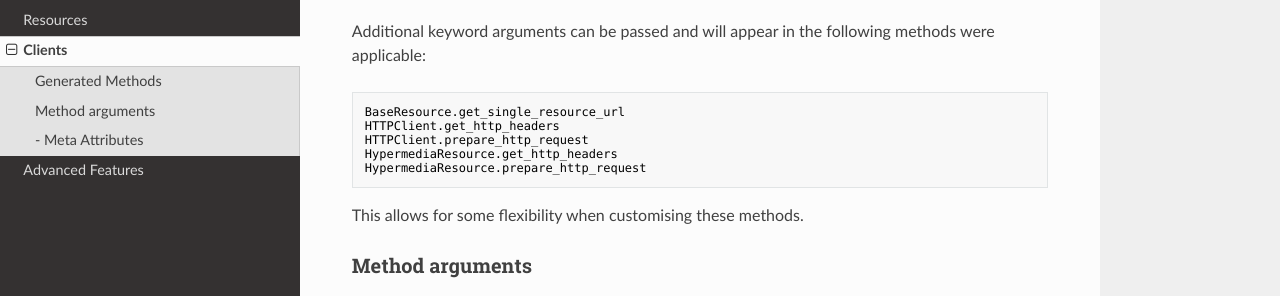
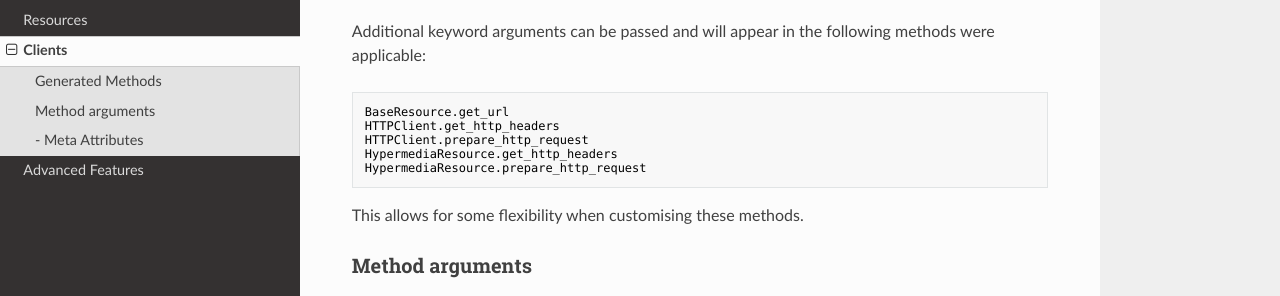
Before and after one commit to sshyran/beckett, an MkDocs documentation site: the page built from docs/clients.md, in a window 1280 px wide and 900 px high, scrolled down 886 px. Shown: the part 159-455 px from the top of the window. Built offline with MkDocs 1.6.1, drawn with Linux system fonts in a browser that asks for light colours; nearby versions of some CDN libraries; old or Windows-style settings are respelled for this version of MkDocs.

Commit message:
Rename get_single_resource_url to get_url (#26)

````diff
--- a/docs/clients.md
+++ b/docs/clients.md
@@ -46,7 +46,7 @@ Based on the `methods` in a [Resource](/resources), the following methods are cr
 Additional keyword arguments can be passed and will appear in the following methods were applicable:
 
 ```
-BaseResource.get_single_resource_url
+BaseResource.get_url
 HTTPClient.get_http_headers
 HTTPClient.prepare_http_request
 HypermediaResource.get_http_headers
````
Also changed, not shown: docs/advanced.md (+3 -3 lines), docs/resources.md (+1 -1 lines), 3 other files.
